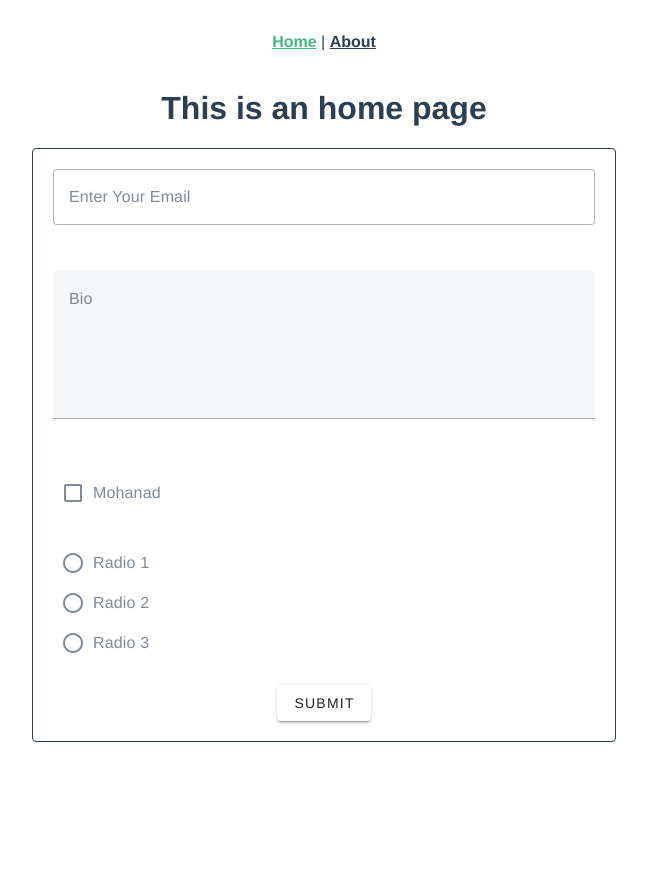
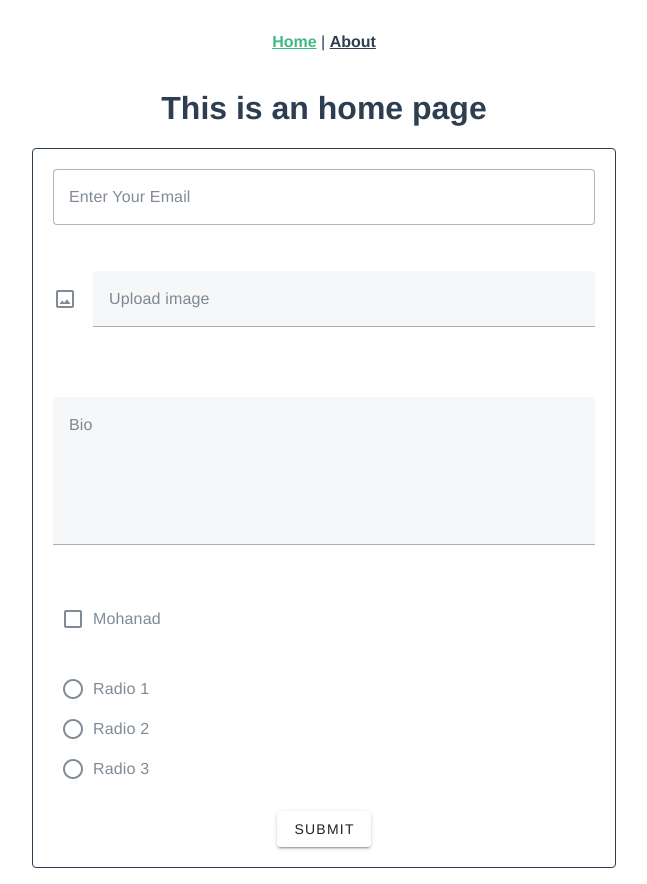
Before and after one commit to mohandshahin18/vuetify-app, a Vue app: page / in a window 1280 px wide. Shown: the whole page, without its empty margins (316-963 px from the left). Before the commit the page ends 800 px from the top, so only its background shows below. Built offline with nearby package versions, Linux system fonts and the light colour scheme.

Commit message:
Input file

```diff
--- a/src/components/TextFailed.vue
+++ b/src/components/TextFailed.vue
@@ -17,6 +17,22 @@
             hint="Enter your Email"
             class="text-start"
           ></v-text-field>
+        </v-col>
+        <v-col cols="12">
+          <v-file-input
+            label="Upload image"
+            class="text-start"
+            chips
+            multiple
+            show-size
+            counter
+            prepend-icon="mdi-image-outline"
+            :rules="rules"
+            v-model:model-value="img"
+            @update:model-value="renderImg"
+          ></v-file-input>
+
+          <img :src="imgUrl" width="400" alt="" />
         </v-col>
         <v-col cols="12">
           <v-textarea
@@ -45,6 +61,29 @@
 import { ref } from "vue";
 const myText = ref("");
 const errorMsg = ref([]);
+const img = ref([]);
+const imgUrl = ref("");
+
+const renderImg = () => {
+  if (!img.value[0]) return;
+  const file = img.value[0];
+  const reader = new FileReader();
+  reader.readAsDataURL(file);
+  reader.addEventListener("load", () => {
+    imgUrl.value = reader.result;
+  });
+};
+const rules = ref([
+  (value) => {
+    return (
+      !value ||
+      !value.length ||
+      value[0].size < 2000000 ||
+      "Avatar size should be less than 2 MB!"
+    );
+  },
+]);
+
 const validate = () => {
   errorMsg.value = "";
   if (!myText.value) {
```
